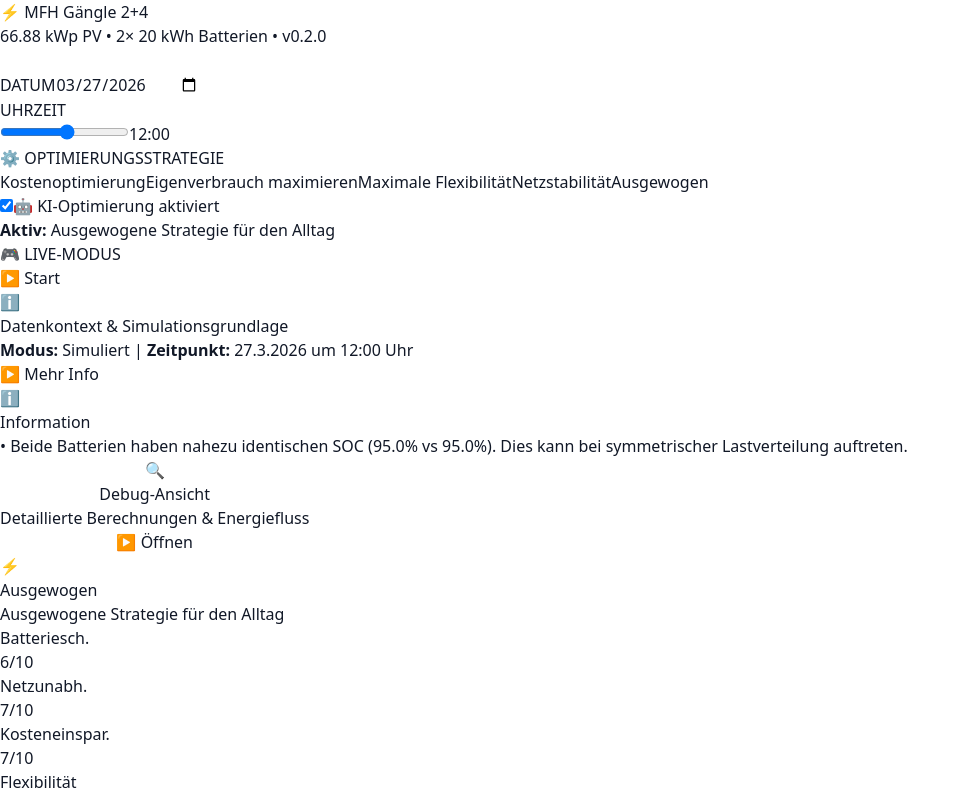
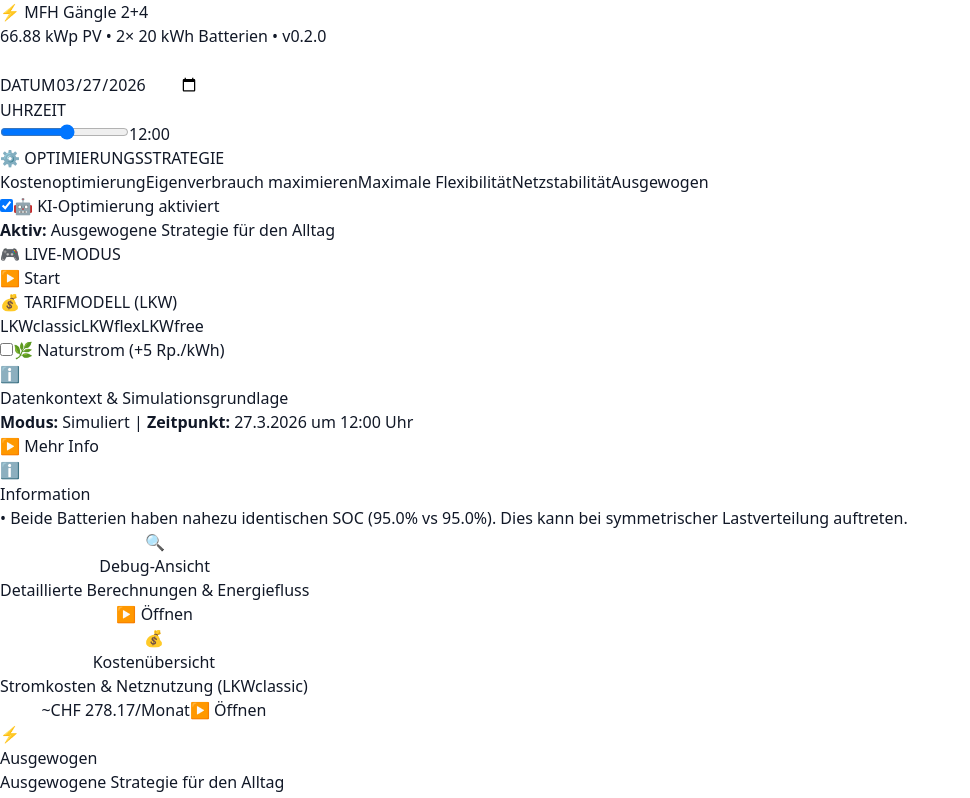
Before and after one commit to tinur5/GaengleSimulator, a Next.js app: page /dashboard in a window 1280 px wide. Shown: the top 798 px of the page, without its empty margins (0-970 px from the left). Built offline with nearby package versions, Linux system fonts and the light colour scheme.

Commit message:
Complete implementation: working optimization strategy, cost calculations, and LKW tariff models
Co-authored-by: tinur5 <4281458+tinur5@users.noreply.github.com>

```diff
--- a/app/dashboard/page.tsx
+++ b/app/dashboard/page.tsx
@@ -20,6 +20,8 @@ import { APP_VERSION } from '../../lib/version';
 import { buildConsumerTree, TenantConsumptionData, CommonAreaData } from '../../lib/consumerTreeBuilder';
 import { buildSankeyData, EnergyFlowData, getBreadcrumbPath } from '../../lib/sankeyDataBuilder';
 import { ConsumerNode } from '../../lib/consumerHierarchy';
+import { LKWTariffType, getAllTariffModels } from '../../lib/lkwTariffs';
+import CostOverview from '../../components/CostOverview';
 
 export default function Dashboard() {
   const [building] = useState<Building>({
@@ -48,6 +50,10 @@ export default function Dashboard() {
   // Optimization strategy state
   const [selectedStrategy, setSelectedStrategy] = useState<OptimizationStrategyType>('balanced');
   const [aiOptimizationEnabled, setAiOptimizationEnabled] = useState<boolean>(true);
+
+  // Tariff model state
+  const [selectedTariff, setSelectedTariff] = useState<LKWTariffType>('classic');
+  const [useEcoTariff, setUseEcoTariff] = useState<boolean>(false);
 
   // Live mode state
   const [liveMode, setLiveMode] = useState<LiveModeState>(DEFAULT_LIVE_MODE_STATE);
@@ -376,6 +382,65 @@ export default function Dashboard() {
     return { pvData, consumptionData, socData };
   }, [building.pvPeakKw, building.efficiency, month, dayOfWeek, selectedDate, tenants]);
 
+  // Calculate hourly grid import/export for cost calculations
+  const { hourlyImports, hourlyExports } = useMemo(() => {
+    const imports: number[] = [];
+    const exports: number[] = [];
+
+    for (let hour = 0; hour < 24; hour++) {
+      const pv = pvData[hour];
+      const consumption = consumptionData[hour];
+      const netFlow = pv - consumption;
+
+      // Calculate battery state and behavior for this hour
+      const bat1Soc = calculateHourlySoc(selectedDate, hour, 20, 1);
+      const bat2Soc = calculateHourlySoc(selectedDate, hour, 20, 2);
+      const avgSocAtHour = (bat1Soc + bat2Soc) / 2;
+
+      // Determine if battery is charging, discharging, or idle
+      const config = strategyConfig;
+      const isNight = hour >= config.nightStart || hour < config.nightEnd;
+
+      let gridImport = 0;
+      let gridExport = 0;
+
+      if (netFlow > 0.05) {
+        // PV surplus
+        if (avgSocAtHour < config.maxSoc) {
+          // Battery can charge - calculate how much goes to grid
+          const maxBatteryCharge = config.maxChargeRate;
+          const batteryCharge = Math.min(netFlow, maxBatteryCharge);
+          const surplus = netFlow - batteryCharge;
+          gridExport = Math.max(0, surplus);
+        } else {
+          // Battery full - all surplus to grid
+          gridExport = netFlow;
+        }
+      } else if (netFlow < -0.05) {
+        // PV deficit
+        const deficit = Math.abs(netFlow);
+        const shouldUseBattery = isNight
+          ? avgSocAtHour > config.targetNightSoc
+          : avgSocAtHour > config.minSoc;
+
+        if (shouldUseBattery) {
+          const maxBatteryDischarge = config.maxDischargeRate;
+          const batteryDischarge = Math.min(deficit, maxBatteryDischarge);
+          const remainingDeficit = deficit - batteryDischarge;
+          gridImport = Math.max(0, remainingDeficit);
+        } else {
+          // Battery protected - all from grid
+          gridImport = deficit;
+        }
+      }
+
+      imports.push(gridImport);
+      exports.push(gridExport);
+    }
+
+    return { hourlyImports: imports, hourlyExports: exports };
+  }, [pvData, consumptionData, selectedDate, strategyConfig]);
+
   return (
     <div className="min-h-screen bg-gradient-to-br from-blue-50 to-indigo-100">
       <div className="sticky top-0 z-50 bg-white shadow-lg">
@@ -531,6 +596,41 @@ export default function Dashboard() {
                   </div>
                 )}
               </div>
+
+              {/* Tariff Model Selection */}
+              <div className="flex-1">
+                <label className="block text-xs font-semibold text-gray-600 mb-2">
+                  💰 TARIFMODELL (LKW)
+                </label>
+                <div className="flex flex-wrap gap-2">
+                  {getAllTariffModels().map(tariff => (
+                    <button
+                      key={tariff.type}
+                      onClick={() => setSelectedTariff(tariff.type)}
+                      className={`px-3 py-1.5 rounded-lg text-xs font-medium transition-all ${
+                        selectedTariff === tariff.type
+                          ? 'bg-green-600 text-white shadow-md'
+                          : 'bg-gray-100 text-gray-700 hover:bg-gray-200'
+                      }`}
+                      title={tariff.description}
+                    >
+                      {tariff.name}
+                    </button>
+                  ))}
+                </div>
+                <div className="mt-2 flex items-center gap-2">
+                  <input
+                    type="checkbox"
+                    id="ecoTariff"
+                    checked={useEcoTariff}
+                    onChange={(e) => setUseEcoTariff(e.target.checked)}
+                    className="rounded"
+                  />
+                  <label htmlFor="ecoTariff" className="text-xs text-gray-600">
+                    🌿 Naturstrom (+5 Rp./kWh)
+                  </label>
+                </div>
+              </div>
             </div>
           </div>
         </div>
@@ -568,6 +668,15 @@ export default function Dashboard() {
           strategyConfig={strategyConfig}
           inverterPowerKw={building.inverterPowerKw}
           pvPeakKw={building.pvPeakKw}
+        />
+
+        {/* Cost Overview */}
+        <CostOverview
+          selectedDate={selectedDate}
+          hourlyImports={hourlyImports}
+          hourlyExports={hourlyExports}
+          selectedTariff={selectedTariff}
+          useEco={useEcoTariff}
         />
 
         {/* Strategy Info Banner */}
```
